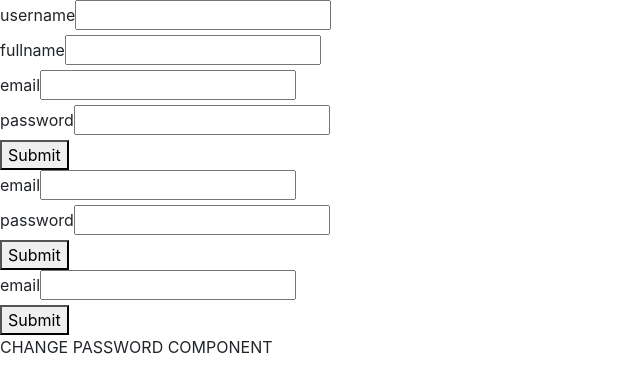
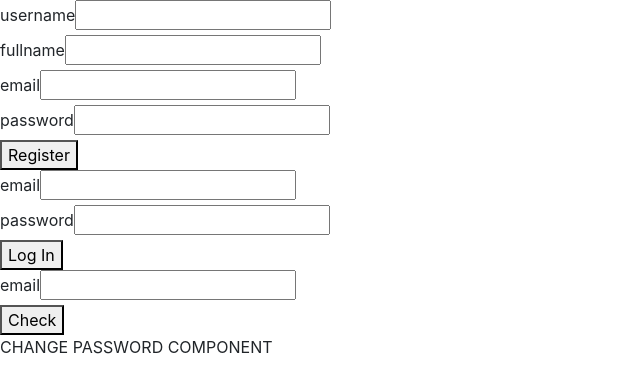
Before and after one commit to jsgram/JSGram, a React (Create React App) app in the folder client/: page / in a window 1280 px wide. Shown: the top 392 px of the page, without its empty margins (0-640 px from the left). Built offline with nearby package versions, Linux system fonts and the light colour scheme; the HTML template or start-up script is replaced by a standard one.

Commit message:
small_fixes_for_presentational_components

```diff
--- a/client/src/components/ForgotPassword/CheckEmail/CheckEmail.tsx
+++ b/client/src/components/ForgotPassword/CheckEmail/CheckEmail.tsx
@@ -21,7 +21,7 @@ class ChekEmail extends React.Component<any> {
             component={this.renderField}
             label="email"
           />
-          <button disabled={submitting}>Submit</button>
+          <button disabled={submitting}>Check</button>
           {submitting && <Spinner color="dark" />}
         </form>
       </div>
--- a/client/src/components/Login/Login.tsx
+++ b/client/src/components/Login/Login.tsx
@@ -27,7 +27,7 @@ class Login extends React.Component<any> {
             component={this.renderField}
             label="password"
           />
-          <button disabled={submitting}>Submit</button>
+          <button disabled={submitting}>Log In</button>
           {submitting && <Spinner color="dark" />}
         </form>
       </div>
--- a/client/src/components/Register/Register.tsx
+++ b/client/src/components/Register/Register.tsx
@@ -39,7 +39,7 @@ class Register extends React.Component<any> {
             component={this.renderField}
             label="password"
           />
-          <button disabled={submitting}>Submit</button>
+          <button disabled={submitting}>Register</button>
           {submitting && <Spinner color="dark" />}
         </form>
       </div>
```
